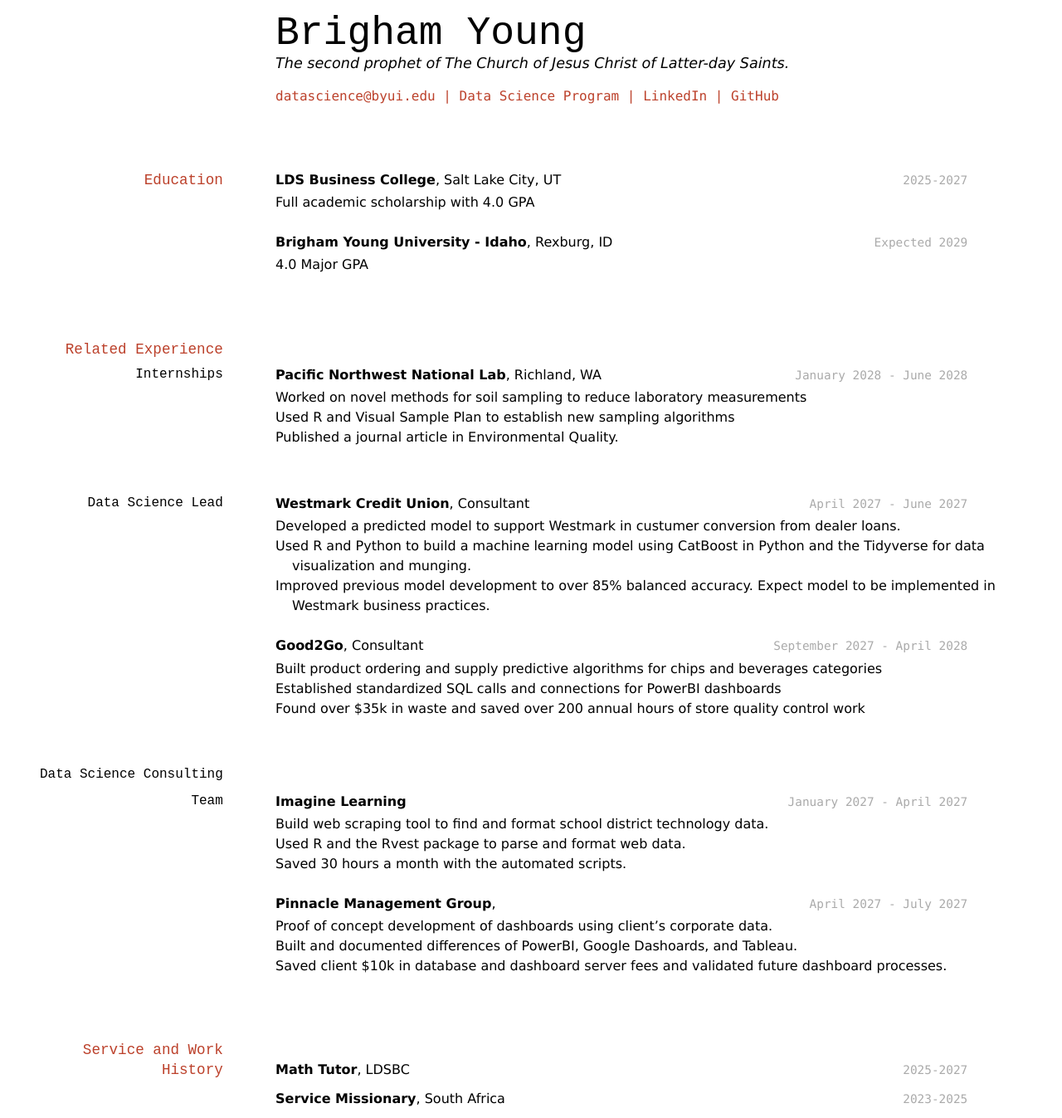
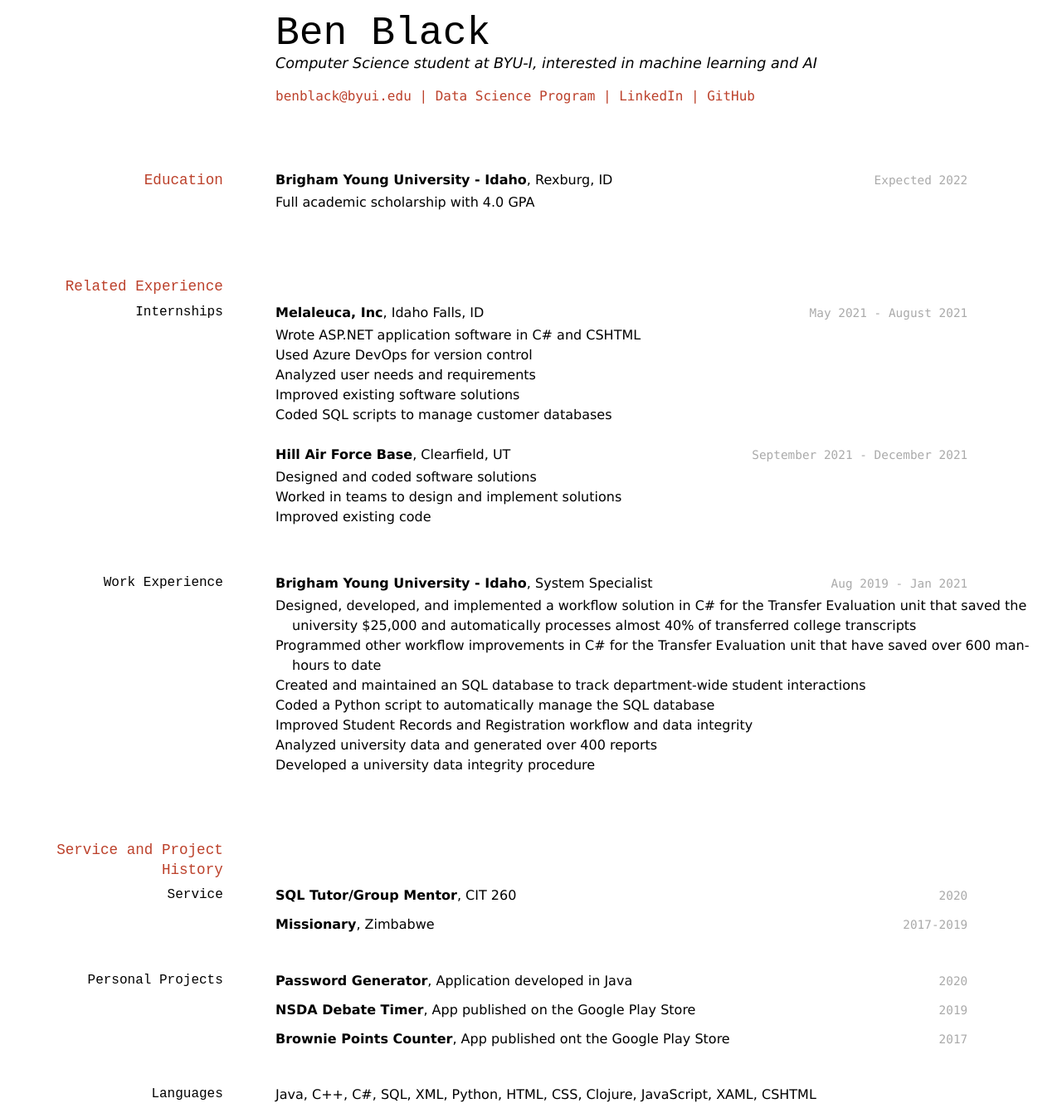
Before and after one commit to byuids-resumes/BLACK-Resume, a Jekyll site: the page built from docs/index.md, in a window 1280 px wide. Shown: the whole page at 83% size. Built offline with Jekyll 4.4.1, drawn with Linux system fonts in a browser that asks for light colours.

Commit message:
Changed index.md to include personal resume

```diff
--- a/docs/index.md
+++ b/docs/index.md
@@ -1,12 +1,12 @@
 ---
 layout: cv
-title: Brigham Young's Resume
+title: Ben Black's Resume
 ---
-# Brigham Young
-The second prophet of The Church of Jesus Christ of Latter-day Saints.
+# Ben Black
+Computer Science student at BYU-I, interested in machine learning and AI
 
 <div id="webaddress">
-<a href="datascience@byui.edu">datascience@byui.edu</a>
+<a href="mailto:benblack@byui.edu">benblack@byui.edu</a>
 | <a href="https://byuidatascience.github.io/development.html">Data Science Program</a>
 | <a href="https://www.linkedin.com/groups/13537407/">LinkedIn</a>
 | <a href="https://github.com/byuids-resumes">GitHub</a>
@@ -16,72 +16,68 @@ The second prophet of The Church of Jesus Christ of Latter-day Saints.
 
 ## Education
 
-`2025-2027`
-__LDS Business College__, Salt Lake City, UT
+`Expected 2022`
+__Brigham Young University - Idaho__, Rexburg, ID
 
 - Full academic scholarship with 4.0 GPA
-
-`Expected 2029`
-__Brigham Young University - Idaho__, Rexburg, ID
-
-- 4.0 Major GPA
 
 
 ## Related Experience
 
 ### Internships
 
-`January 2028 - June 2028`
-__Pacific Northwest National Lab__, Richland, WA
+`May 2021 - August 2021`
+__Melaleuca, Inc__, Idaho Falls, ID
 
-- Worked on novel methods for soil sampling to reduce laboratory measurements
-- Used R and Visual Sample Plan to establish new sampling algorithms
-- Published a journal article in Environmental Quality.
+- Wrote ASP.NET application software in C# and CSHTML
+- Used Azure DevOps for version control
+- Analyzed user needs and requirements
+- Improved existing software solutions
+- Coded SQL scripts to manage customer databases
 
-### Data Science Lead
+`September 2021 - December 2021`
+__Hill Air Force Base__, Clearfield, UT
 
-`April 2027 - June 2027`
-__Westmark Credit Union__, Consultant
+- Designed and coded software solutions
+- Worked in teams to design and implement solutions
+- Improved existing code
 
-- Developed a predicted model to support Westmark in custumer conversion from dealer loans.
-- Used R and Python to build a machine learning model using CatBoost in Python and the Tidyverse for data visualization and munging.
-- Improved previous model development to over 85% balanced accuracy. Expect model to be implemented in Westmark business practices.
+### Work Experience
 
-`September 2027 - April 2028`
-__Good2Go__, Consultant
+`Aug 2019 - Jan 2021`
+__Brigham Young University - Idaho__, System Specialist
 
-- Built product ordering and supply predictive algorithms for chips and beverages categories
-- Established standardized SQL calls and connections for PowerBI dashboards
-- Found over $35k in waste and saved over 200 annual hours of store quality control work
+- Designed, developed, and implemented a workflow solution in C# for the Transfer Evaluation unit that saved the university $25,000 and automatically processes almost 40% of transferred college transcripts
+- Programmed other workflow improvements in C# for the Transfer Evaluation unit that have saved over 600 man-hours to date
+- Created and maintained an SQL database to track department-wide student interactions
+- Coded a Python script to automatically manage the SQL database
+- Improved Student Records and Registration workflow and data integrity
+- Analyzed university data and generated over 400 reports
+- Developed a university data integrity procedure
 
-### Data Science Consulting Team
+## Service and Project History
 
-`January 2027 - April 2027`
-__Imagine Learning__
+### Service
+`2020`
+__SQL Tutor/Group Mentor__, CIT 260
 
-- Build web scraping tool to find and format school district technology data.
-- Used R and the Rvest package to parse and format web data.
-- Saved 30 hours a month with the automated scripts.
+`2017-2019`
+__Missionary__, Zimbabwe
 
-`April 2027 - July 2027`
-__Pinnacle Management Group__,
+### Personal Projects
+`2020`
+__Password Generator__, Application developed in Java
 
-- Proof of concept development of dashboards using client's corporate data.
-- Built and documented differences of PowerBI, Google Dashoards, and Tableau.
-- Saved client $10k in database and dashboard server fees and validated future dashboard processes.
+`2019`
+__NSDA Debate Timer__, App published on the Google Play Store
 
+`2017`
+__Brownie Points Counter__, App published ont the Google Play Store
 
-## Service and Work History
-
-`2025-2027`
-__Math Tutor__, LDSBC
-
-
-`2023-2025`
-__Service Missionary__, South Africa
-
+### Languages
+Java, C++, C#, SQL, XML, Python, HTML, CSS, Clojure, JavaScript, XAML, CSHTML
 
 
 <!-- ### Footer
 
-Last updated: May 2013 -->
+Last updated: March 2021 -->
```
